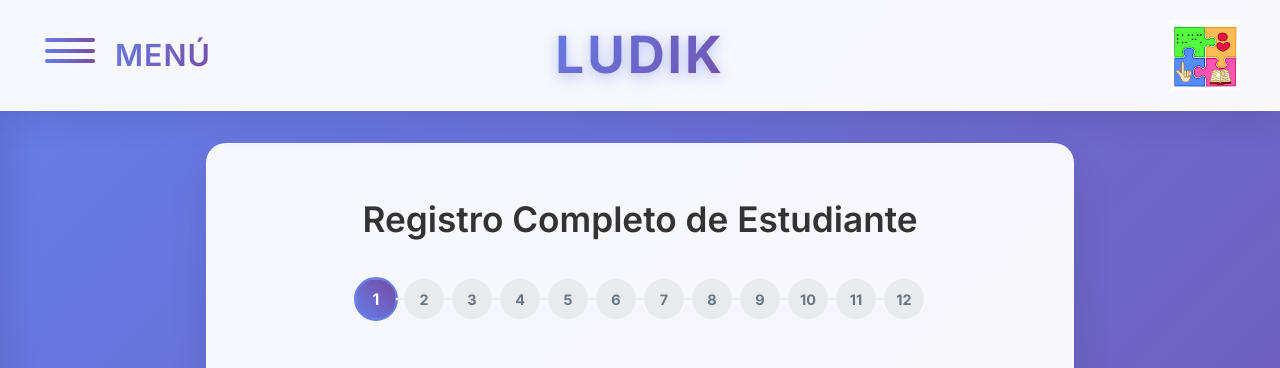
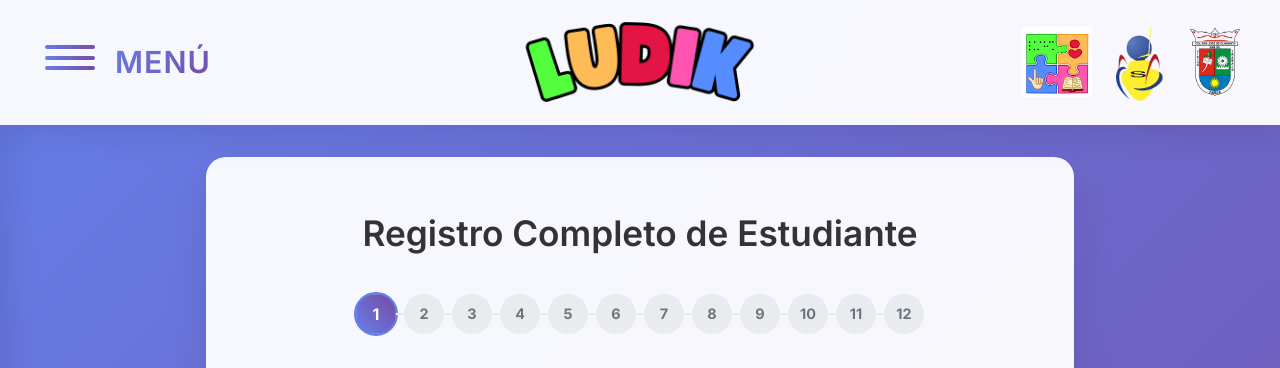
Before and after one commit to SebasF10/LUDIK, a PHP site: page /Registrar_estudiante.html in a window 1280 px wide. Shown: the top 368 px of the page. Run offline with PHP 8.4, Linux system fonts and the light colour scheme; data comes from the database, SQL or seed files in the repository.

Commit message:
Mejorar estilos y estructura en Registrar_estudiante.html; agregar funcionalidad de redirección a Documentos.html en Estudiantes.js.

```diff
--- a/Css/Registrar_estudiante.css
+++ b/Css/Registrar_estudiante.css
@@ -54,6 +54,54 @@ body {
     align-items: center;
     flex: 1;
     justify-content: flex-end;
+    gap: 24px;
+    /* Espacio entre los logos */
+}
+
+
+.centro {
+    position: absolute;
+    left: 50%;
+    transform: translateX(-50%);
+    flex: 1;
+    display: flex;
+    justify-content: center;
+    align-items: center;
+    /* Cambia flex-end por center */
+    margin: 0;
+    /* Asegúrate de que no tenga margen */
+    padding: 0;
+}
+
+
+.titulo-ludik {
+    margin: 0;
+    /* Elimina margen extra */
+    padding: 0;
+}
+
+
+.imagen-ludik-header {
+    height: 80px;
+    width: auto;
+    display: inline-block;
+    margin: 0;
+    /* Elimina margen extra */
+    padding: 0;
+    vertical-align: middle;
+}
+
+.logo-institucion,
+.logo-ludik {
+    width: 50px;
+    height: auto;
+    /* mantiene proporción natural */
+    object-fit: contain;
+    /* muestra la imagen completa sin recortes */
+    border-radius: 0;
+    /* elimina bordes redondeados */
+    box-shadow: none;
+    /* elimina la sombra blanca alrededor */
 }
 
 .menu-text {
--- a/Documentos.html
+++ b/Documentos.html
@@ -109,9 +109,9 @@
 
             <!-- Formulario de subida -->
             <div class="upload-container">
-                <div class="upload-header">S
+                <div class="upload-header">
                     <h2>Subir Nuevo Documento</h2>
-                    <p>Formatos permitidos: PDF, DOCX, XLSX, imágenes (PNG, JPG, JPEG).. etc</p>
+                    <p>Formatos permitidos: PDF, DOCX, XLSX, imágenes (PNG, JPG, JPEG)... etc</p>
                 </div>
 
                 <form id="uploadForm" class="upload-form" enctype="multipart/form-data">
--- a/Registrar_estudiante.html
+++ b/Registrar_estudiante.html
@@ -202,12 +23,16 @@
             <span class="menu-text">MENÚ</span>
         </div>
 
-        <div class="center-section">
-            <div class="title">LUDIK</div>
+        <div class="centro">
+            <h1 class="titulo-ludik">
+                <img src="img\LUDIK_texto.png" alt="LUDIK" class="imagen-ludik-header">
+            </h1>
         </div>
 
         <div class="right-section">
             <img src="img/Ludik2.png" alt="Logo Ludik" class="header-logo">
+            <img src="img/sistemas.png" alt="Sistemas" class="logo-institucion">
+            <img src="img/logoguanenta.png" alt="Colegio" class="logo-institucion">
         </div>
     </div>
 
```
Also changed, not shown: other parts of Css/Registrar_estudiante.css (+187 -8 lines), other parts of Registrar_estudiante.html (+0 -179 lines), Estudiantes.html (line endings or trailing spaces), Js/Estudiantes.js.
